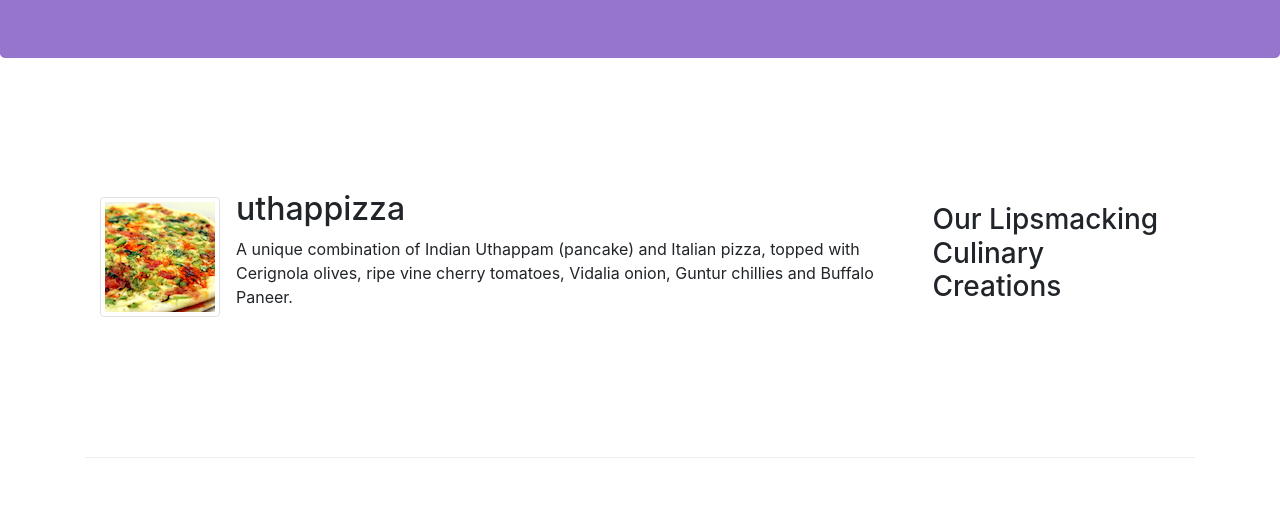
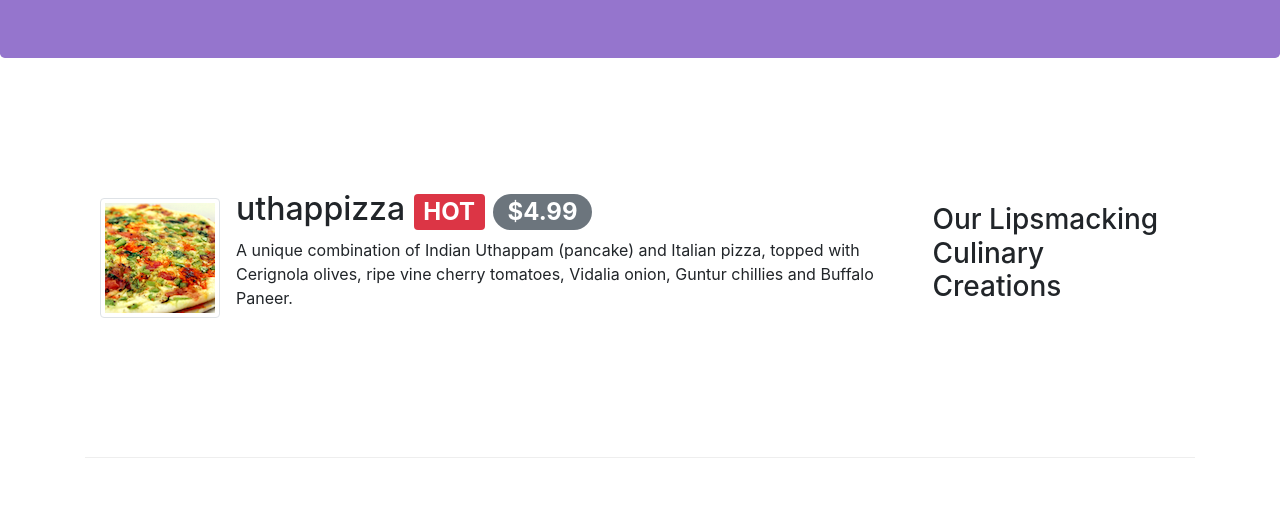
Before and after one commit to mjerricho/bootstrap-course, a website: page index.html in a window 1280 px wide. Shown: the part 276-800 px from the top of the page. Drawn offline with nearby package versions, Linux system fonts and the light colour scheme.

Commit message:
Alerting Users

```diff
--- a/index.html
+++ b/index.html
@@ -55,7 +55,7 @@
                 <div class="media">
                     <img class="d-flex mr-3 img-thumbnail align-self-center" src="img/uthappizza.png" alt="uthappizza">
                     <div class="media-body">
-                        <h2 class="mt-0">uthappizza</h2>
+                        <h2 class="mt-0">uthappizza <span class="badge badge-danger">HOT</span> <span class="badge badge-pill badge-secondary">$4.99</span></h2>
                         <p class="d-none d-sm-block">A unique combination of Indian Uthappam (pancake) and
                             Italian pizza, topped with Cerignola olives, ripe vine
                             cherry tomatoes, Vidalia onion, Guntur chillies and
```
